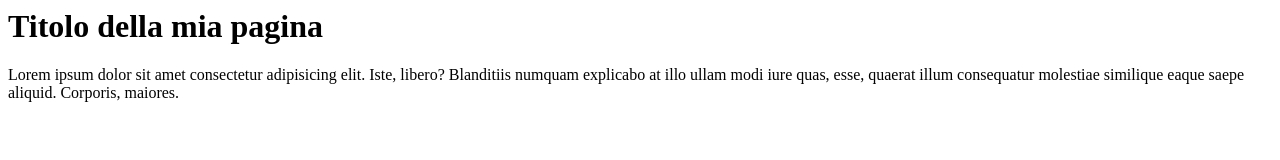
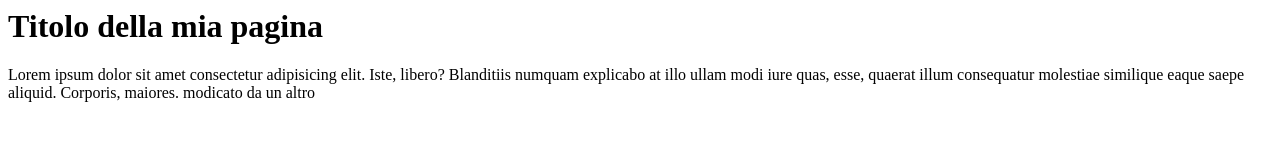
Before and after one commit to Mattia3/La_mia_prima_repositery, a plain HTML site: page index.html in a window 1280 px wide. Drawn offline with Linux system fonts and the light colour scheme.

Commit message:
modificato da un altro

```diff
--- a/index.html
+++ b/index.html
@@ -4,6 +4,7 @@
 
     <p>
       Lorem ipsum dolor sit amet consectetur adipisicing elit. Iste, libero? Blanditiis numquam explicabo at illo ullam modi iure quas, esse, quaerat illum consequatur molestiae similique eaque saepe aliquid. Corporis, maiores.
+      modicato da un altro
     </p>
   </body>
 </html>
```
